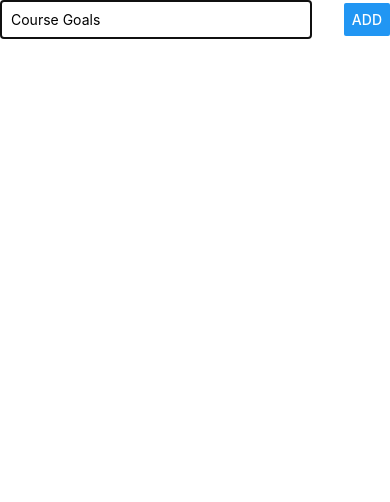
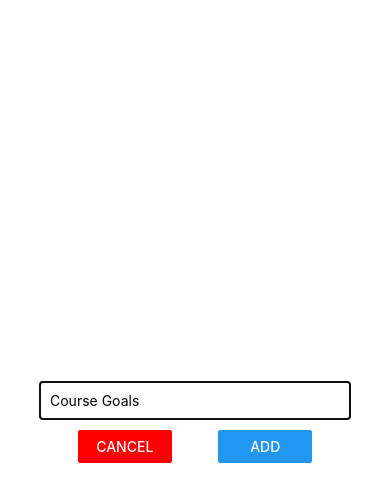
Before and after one commit to jIrwinCline/goal-tracker-react-native, a React Native app: screen / in a window 390 px wide. Both pictures are taken after a click on the button "ADD NEW GOAL". Shown: the top 502 px of the page. Built offline with nearby package versions, Linux system fonts and the light colour scheme.

Commit message:
clear inpuit and close Modal when submitted. add styles to buttons

```diff
--- a/App.js
+++ b/App.js
@@ -6,13 +6,14 @@
 
 export default function App() {
   const [courseGoals, setCourseGoals] = useState([]);
-  const [isAddMode, setAddMode] = useState(false);
+  const [isAddMode, setIsAddMode] = useState(false);
 
   const addGoalHandler = (goalTitle) => {
     setCourseGoals(currentGoals => [
       ...currentGoals,
     { id: Math.random().toString(), value: goalTitle }
     ]);
+    setIsAddMode(false);
   };
 
   const removeGoalHandler = goalId => {
@@ -21,10 +22,14 @@
     })
   }
 
+  const cancelGoalAdditionHandler = () => {
+    setIsAddMode(false)
+  };
+
   return (
     <View style={styles.screen}>
-      <Button title='Add New Goal' onPress={() => setAddMode(true)}/>
-      <GoalInput visible={isAddMode} onAddGoal={addGoalHandler}/>
+      <Button title='Add New Goal' onPress={() => setIsAddMode(true)}/>
+      <GoalInput visible={isAddMode} onAddGoal={addGoalHandler} onCancel={cancelGoalAdditionHandler}/>
       <FlatList
         keyExtractor={(item,index) => item.id}
         data={courseGoals}
--- a/components/GoalInput.js
+++ b/components/GoalInput.js
@@ -8,6 +8,10 @@
     setEnteredGoal(enteredText);
   }
 
+  const addGoalHandler = () => {
+      props.onAddGoal(enteredGoal);
+      setEnteredGoal('')
+  }
 
   return (
       <Modal visible={props.visible}>
@@ -18,7 +22,14 @@
             onChangeText={goalInputHandler}
             value={enteredGoal}
             />
-        <Button title='ADD' onPress={props.onAddGoal.bind(this, enteredGoal)} />
+            <View style={styles.ButtonLayout}>
+                <View style={styles.button}>
+                    <Button title='CANCEL' color='red' onPress={props.onCancel} />
+                </View>
+                <View style={styles.button}>
+                    <Button title='ADD' onPress={addGoalHandler} />
+                </View>
+            </View>
         </View>
       </Modal>
   );
@@ -31,11 +42,20 @@
     borderColor: 'black',
     width: '80%',
     borderWidth: 1,
-    padding: 10
+    padding: 10,
+    marginBottom: 10,
   },
   inputContainer: {
+    flex: 1,
+    justifyContent: 'center',
+    alignItems: 'center'
+  },
+  ButtonLayout: {
       flexDirection: 'row',
       justifyContent: 'space-between',
-    alignItems: 'center'
+      width: '60%',
   },
+  button: {
+      width: '40%',
+  }
 });
```
Lines whose indentation alone changed are shown as unchanged.
